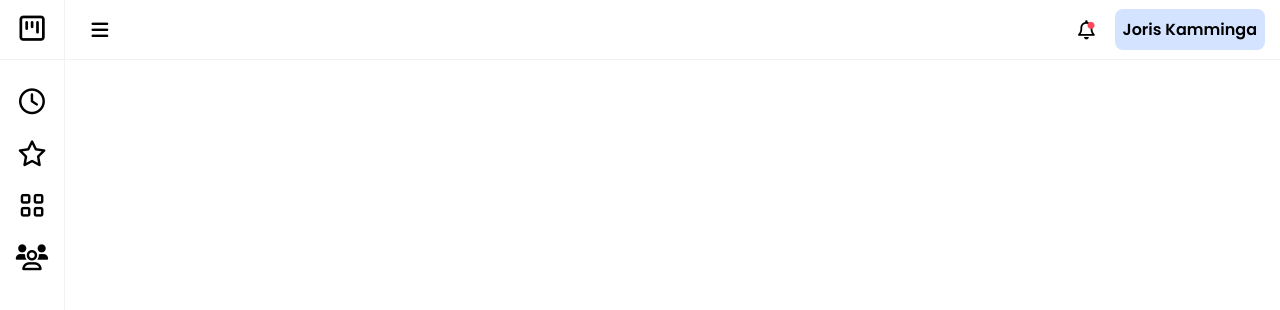
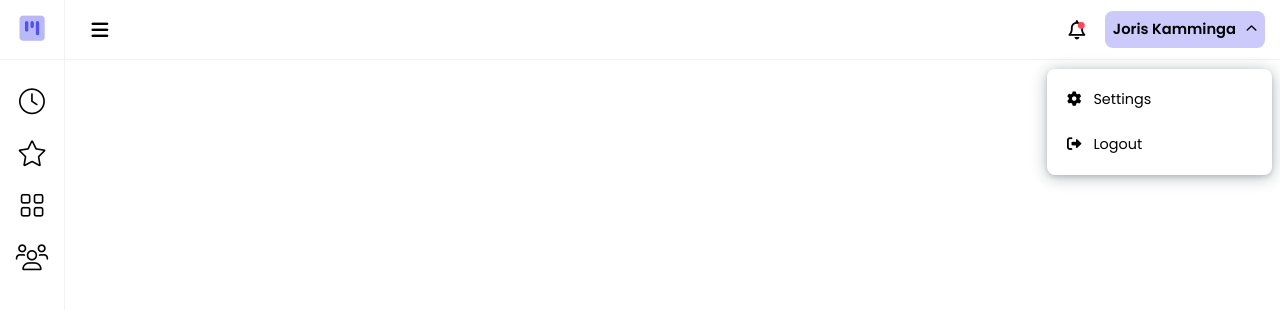
Before and after one commit to Joris63/Plonks-Trello-clone-Frontend, a React (Create React App) app: page / in a window 1280 px wide. Both pictures are taken after a click on the button "Joris Kamminga". Shown: the top 310 px of the page. Built offline with nearby package versions, Linux system fonts and the light colour scheme.

Commit message:
Added basic dropdown component

```diff
--- a/package.json
+++ b/package.json
@@ -6,6 +6,7 @@
     "@testing-library/jest-dom": "^5.16.2",
     "@testing-library/react": "^12.1.4",
     "@testing-library/user-event": "^13.5.0",
+    "animate.css": "^4.1.1",
     "react": "^17.0.2",
     "react-dom": "^17.0.2",
     "react-scripts": "5.0.0",
--- /dev/null
+++ b/src/components/helpers/Dropdown.js
@@ -0,0 +1,101 @@
+import { useLayoutEffect, useRef, useState } from "react";
+import { IsElementOffscreen } from "../../utils/helpers/common";
+import "animate.css";
+import "../../styles/common.scss";
+
+let justOpened = false;
+
+const Dropdown = ({ open, anchor, handleClose }) => {
+  const [position, setPosition] = useState(null);
+  const dropdownRef = useRef(null);
+
+  useLayoutEffect(() => {
+    function AdjustPosition() {
+      const rect = dropdownRef?.current?.getBoundingClientRect();
+      const isOffscreen = IsElementOffscreen(dropdownRef.current);
+
+      const adjustment = { ...position };
+
+      if (isOffscreen.includes("left")) {
+        adjustment.x = 8;
+      }
+
+      if (isOffscreen.includes("right")) {
+        adjustment.x = window.innerWidth - (rect.width + 8);
+      }
+
+      if (isOffscreen.includes("up")) {
+        adjustment.y = 8;
+      }
+
+      if (isOffscreen.includes("down")) {
+        adjustment.y = window.innerHeight - (rect.height + 8);
+      }
+
+      setPosition(adjustment);
+    }
+
+    function handleClick(e) {
+      if (
+        e.target !== dropdownRef?.current &&
+        !dropdownRef?.current?.contains(e.target) &&
+        !justOpened
+      ) {
+        handleClose();
+      }
+    }
+
+    function handlePositioning() {
+      const rect = anchor?.current?.getBoundingClientRect();
+
+      setPosition({ x: rect?.x, y: rect?.y + 55 });
+
+      if (open) {
+        justOpened = true;
+        setTimeout(() => (justOpened = false), 200);
+        AdjustPosition();
+      }
+    }
+
+    handlePositioning();
+
+    if (open) {
+      document.addEventListener("click", handleClick);
+      window.addEventListener("resize", handlePositioning);
+    }
+
+    return () => {
+      document.removeEventListener("click", handleClick);
+      window.removeEventListener("resize", handlePositioning);
+    };
+  }, [anchor, open]);
+
+  if (!open || !position) {
+    return null;
+  }
+
+  return (
+    <div
+      ref={dropdownRef}
+      style={{ top: position.y, left: position.x }}
+      className="dropdown"
+    >
+      <ul className="dropdown_actions_list">
+        <li className="dropdown_action_wrapper">
+          <button className="dropdown_action">
+            <i className="dropdown_action_icon fa-solid fa-gear"></i>
+            Settings
+          </button>
+        </li>
+        <li className="dropdown_action_wrapper">
+          <button className="dropdown_action">
+            <i className="dropdown_action_icon fa-solid fa-right-from-bracket"></i>
+            Logout
+          </button>
+        </li>
+      </ul>
+    </div>
+  );
+};
+
+export default Dropdown;
--- a/src/components/navigation/Navbar.js
+++ b/src/components/navigation/Navbar.js
@@ -1,13 +1,54 @@
+import { useEffect, useRef, useState } from "react";
+import Dropdown from "../helpers/Dropdown";
 import "../../styles/navigation.scss";
+import "animate.css";
 
 const RightNavbar = (props) => {
+  const [wiggle, setWiggle] = useState(false);
+  const [open, setOpen] = useState(false);
+
+  const profileBtnRef = useRef(null);
+
+  /*
+  Wiggle animation for notification bell
+
+  useEffect(() => {
+    const interval = setInterval(() => {
+      setWiggle(true);
+
+      setTimeout(() => setWiggle(false), 1500);
+    }, 2500);
+    return () => clearInterval(interval);
+  }, []);
+  */
+
+  function toggleOpen() {
+    setOpen(!open);
+  }
+
   return (
-    <div className="navbar_right">
-      <button className="navbar_icon_btn badge">
-        <i class="fa-regular fa-bell"></i>
-      </button>
-      <button className="navbar_profile_btn">Joris Kamminga</button>
-    </div>
+    <>
+      <div className="navbar_right">
+        <button
+          className={`animate__animated${
+            wiggle ? " animate__wobble " : " "
+          }navbar_icon_btn badge`}
+        >
+          <i className="fa-regular fa-bell"></i>
+        </button>
+        <button
+          className="navbar_profile_btn"
+          onClick={toggleOpen}
+          ref={profileBtnRef}
+        >
+          <div className="navbar_profile_name">Joris Kamminga</div>
+          <span className="navbar_profile_icon">
+            <i className={`fa-regular fa-angle-${open ? "up" : "down"}`}></i>
+          </span>
+        </button>
+      </div>
+      <Dropdown open={open} anchor={profileBtnRef} handleClose={toggleOpen} />
+    </>
   );
 };
 
--- a/src/components/navigation/Sidebar.js
+++ b/src/components/navigation/Sidebar.js
@@ -28,22 +28,37 @@ const navigation = [
   },
 ];
 
-const SidebarItem = ({ name, link = "/#", icon, rightIcon }) => {
-  return (
-    <li className="sidebar_item_wrapper">
-      <a className={`sidebar_item${icon ? "" : " child"}`} href={link}>
+const SidebarItem = ({ name, link = "/#", icon, rightIcon, handleClick }) => {
+  const itemContent = (
+    <>
       {icon && (
         <span className="sidebar_item_icon">
-            <i className={`fa-regular ${icon ? icon : ""}`}></i>
+          <i className={`fa-light ${icon ? icon : ""}`}></i>
         </span>
       )}
       <div className="sidebar_item_name">{name}</div>
       {rightIcon && (
         <span className="sidebar_item_right_icon">
-            <i className="fa-regular fa-angle-down"></i>
+          <i className={`fa-regular ${rightIcon ? rightIcon : ""}`}></i>
         </span>
       )}
+    </>
+  );
+
+  return (
+    <li className="sidebar_item_wrapper">
+      {handleClick ? (
+        <div
+          className={`sidebar_item${icon ? "" : " child"}`}
+          onClick={handleClick}
+        >
+          {itemContent}
+        </div>
+      ) : (
+        <a className={`sidebar_item${icon ? "" : " child"}`} href={link}>
+          {itemContent}
         </a>
+      )}
     </li>
   );
 };
@@ -57,17 +72,12 @@ const SidebarItemWithChildren = ({ name, icon, children }) => {
 
   return (
     <>
-      <li className="sidebar_item_wrapper">
-        <div className="sidebar_item" onClick={toggleOpen}>
-          <span className="sidebar_item_icon">
-            <i className={`fa-regular ${icon ? icon : ""}`}></i>
-          </span>
-          <div className="sidebar_item_name">{name}</div>
-          <span className="sidebar_item_right_icon">
-            <i className={`fa-regular fa-angle-${open ? "up" : "down"}`}></i>
-          </span>
-        </div>
-      </li>
+      <SidebarItem
+        name={name}
+        icon={icon}
+        rightIcon={`fa-angle-${open ? "up" : "down"}`}
+        handleClick={toggleOpen}
+      />
       <li
         className="sidebar_item_children_wrapper"
         style={{ height: open ? children.length * 54 : null }}
@@ -91,7 +101,7 @@ const Sidebar = ({ open, handleClose }) => {
       <div className="sidebar_header">
         <a className="app_title" href="/#">
           <div className="app_logo">
-            <i className="fa-regular fa-square-kanban"></i>
+            <i className="fa-duotone fa-square-kanban"></i>
           </div>
           <div className="app_name">Plonks</div>
         </a>
--- /dev/null
+++ b/src/styles/common.scss
@@ -0,0 +1,45 @@
+/*
+  Dropdown
+*/
+.dropdown {
+  position: fixed;
+  top: 0;
+  left: 0;
+  width: 225px;
+  border-radius: 8px;
+  padding: 12px;
+  box-shadow: rgba(14, 30, 37, 0.12) 0px 2px 4px 0px, rgba(14, 30, 37, 0.32) 0px 2px 16px 0px;
+}
+
+.dropdown_actions_list {
+}
+
+.dropdown_action_wrapper {
+  margin-bottom: 8px;
+
+  &:last-of-type {
+    margin-bottom: 0;
+  }
+}
+
+.dropdown_action {
+  cursor: pointer;
+  width: 100%;
+  font-size: 0.9em;
+  border-radius: 8px;
+  padding: 8px;
+  text-align: left;
+  background-color: transparent;
+  border-style: none;
+  transition: background 0.225s ease;
+
+  &_icon {
+    margin-right: 12px;
+  }
+
+  &:hover,
+  &:focus-within {
+    outline: none;
+    background-color: rgba(83, 82, 237, 0.3);
+  }
+}
--- a/src/styles/navigation.scss
+++ b/src/styles/navigation.scss
@@ -29,6 +29,7 @@
 
     &:hover,
     &:focus-within {
+        outline: none;
         background-color: rgba(0, 0, 0, 0.1);
     }
 }
@@ -82,6 +83,7 @@
 }
 
 .app_logo {
+    color: rgba(83, 82, 237, 1);
     font-size: 1.8em;
     min-width: 40px;
     height: 40px;
@@ -142,7 +144,8 @@
 
     &:hover,
     &:focus-within {
-        background-color: rgba(112, 161, 255, 0.3);
+        outline: none;
+        background-color: rgba(83, 82, 237, 0.3);
     }
 
     &.child {
@@ -203,11 +206,12 @@
     align-items: center;
 }
 
-.navbar_profile_btn {
+.navbar_profile {
+    &_btn {
+        display: flex;
+        align-items: center;
         margin-left: 8px;
         padding: 8px;
-    font-size: 1em;
-    font-weight: 600;
         border-radius: 8px;
         transition: background 0.225s ease;
         background-color: transparent;
@@ -216,6 +220,18 @@
 
         &:hover,
         &:focus-within {
-        background-color: rgba(112, 161, 255, 0.3);
+            outline: none;
+            background-color: rgba(83, 82, 237, 0.3);
         }
     }
+
+    &_name {
+        font-size: 1.1em;
+        font-weight: 600;
+    }
+
+    &_icon {
+        margin-left: 10px;
+        font-size: 1.1em;
+    }
+}
--- /dev/null
+++ b/src/utils/helpers/common.js
@@ -0,0 +1,11 @@
+function IsElementOffscreen(el) {
+  const rect = el?.getBoundingClientRect();
+
+  const res = `${rect.x < 0 ? "left" : ""} ${rect.y < 0 ? "up" : ""} ${
+    rect.x + rect.width > window.innerWidth ? "right" : ""
+  } ${rect.y + rect.height > window.innerHeight ? "down" : ""}`;
+
+  return res;
+}
+
+export { IsElementOffscreen };
```
Also changed, not shown: 1 other file (tests, documents, lock files or other folders). Lines whose indentation alone changed are shown as unchanged.
